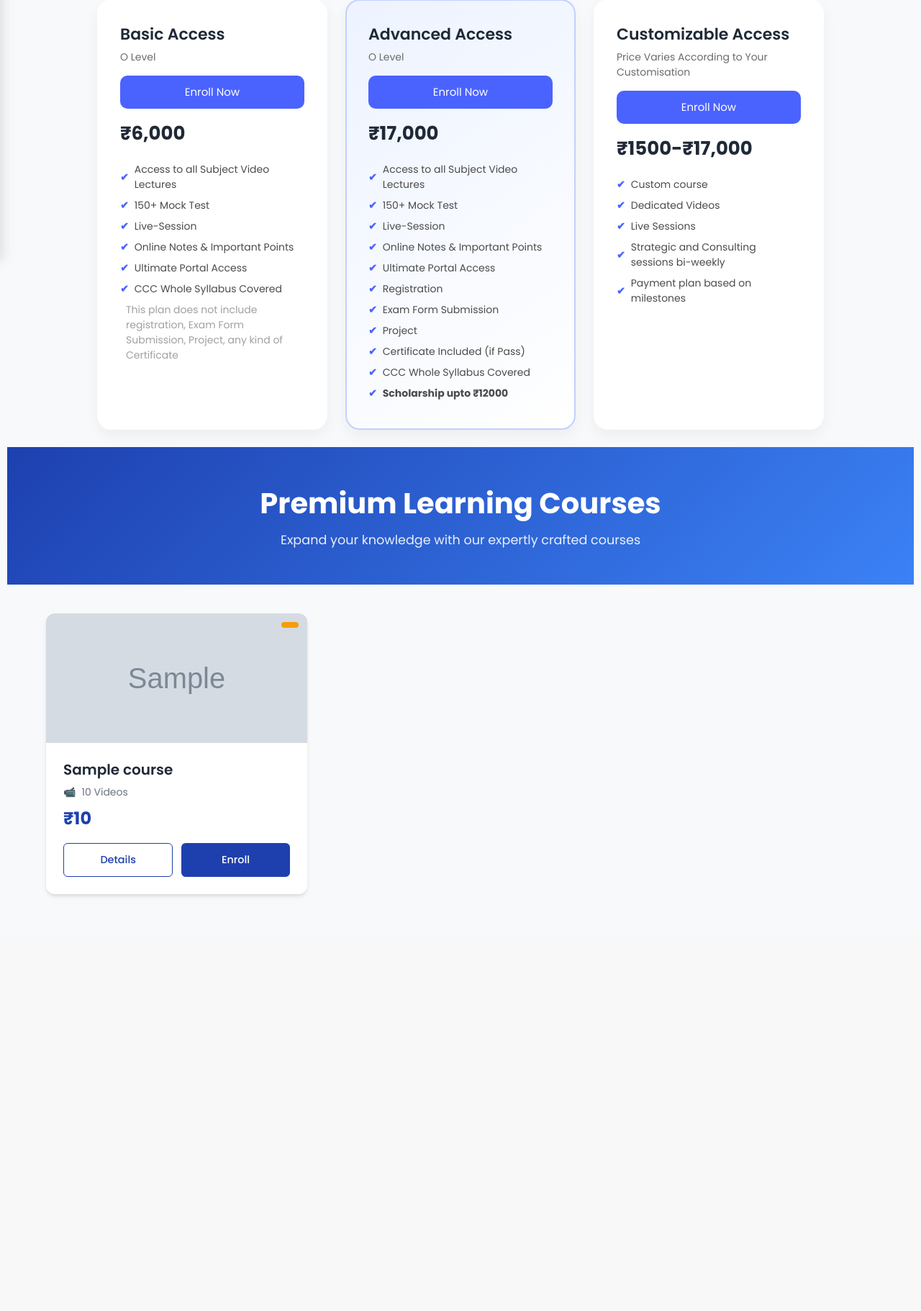
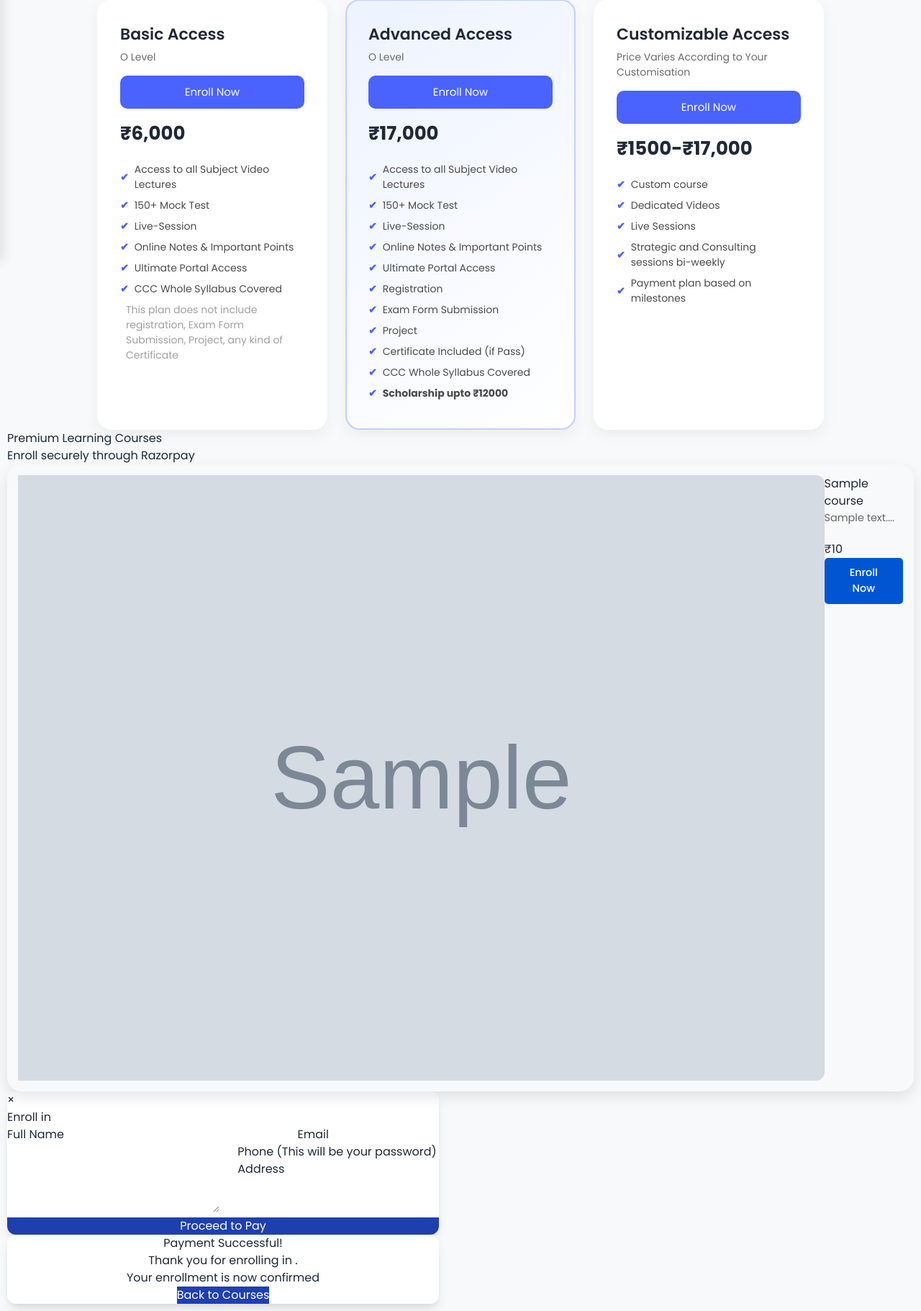
Before and after one commit to CodeSleek00/Faiz_computer_institute, a PHP site: page /o-level/index.php in a window 1280 px wide. Shown: the part 438-2259 px from the top of the page at 72% size. Before the commit the page ends 1683 px from the top, so only its background shows below. Run offline with PHP 8.4, Linux system fonts and the light colour scheme; tables that the repository leaves empty or names only in its code hold one stand-in row (values such as "Sample post"); grey boxes marked "Sample" are stand-in pictures; some libraries are stand-ins or nearby versions.

Commit message:
Update index.php

```diff
--- a/o-level/index.php
+++ b/o-level/index.php
@@ -1,4 +1,43 @@
-<?php include '../db/db_connect.php';
+<?php
+require 'db_connect.php';
+session_start();
+
+// Insert only after payment success
+if ($_SERVER['REQUEST_METHOD'] === 'POST' && isset($_POST['payment_confirmed'])) {
+    // Debug: POST data को log करें (बाद में हटा दें)
+    error_log("POST Data: " . print_r($_POST, true));
+
+    $name    = mysqli_real_escape_string($conn, $_POST['name']);
+    $email   = mysqli_real_escape_string($conn, $_POST['email']);
+    $phone   = mysqli_real_escape_string($conn, $_POST['phone']);
+    $address = mysqli_real_escape_string($conn, $_POST['address']);
+    $plan    = mysqli_real_escape_string($conn, $_POST['plan_name']);
+    $price   = (float)$_POST['price_val'];  // ← यहीं float में कास्ट
+
+    // Generate ID
+    $res = $conn->query("SELECT MAX(id) AS last_id FROM olevel_enrollments");
+    $row = $res->fetch_assoc();
+    $next = ($row['last_id'] ?? 1000) + 1;
+    $student_id = "FAIZ-OLEVEL-" . $next;
+
+    $password = $phone;
+
+    $stmt = $conn->prepare("INSERT INTO olevel_enrollments
+    (student_id, name, email, phone, address, plan_name, amount, payment_status, password)
+    VALUES (?, ?, ?, ?, ?, ?, ?, ?, ?)");
+$payment_status = 'Paid';
+$stmt->bind_param("ssssssdss", $student_id, $name, $email, $phone, $address, $plan, $price, $payment_status, $password);
+
+    if ($stmt->execute()) {
+        echo "success";
+    } else {
+        error_log("DB Insert Error: " . $stmt->error);
+        echo "Database error: " . $stmt->error;
+    }
+    $stmt->close();
+    exit;
+}
+
 $courses = $conn->query("SELECT * FROM single_courses ORDER BY id DESC");
 ?>
 <!DOCTYPE html>
@@ -257,136 +296,138 @@ $courses = $conn->query("SELECT * FROM single_courses ORDER BY id DESC");
     </div>
   </div>
 
-<header class="page-header">
-  <h1 class="page-title">Premium Learning Courses</h1>
-  <p class="page-subtitle">Expand your knowledge with our expertly crafted courses</p>
+<header>
+  <h1>Premium Learning Courses</h1>
+  <p>Enroll securely through Razorpay</p>
 </header>
 
-<main class="courses-container">
-  <div class="courses-grid">
-    <?php while($c = $courses->fetch_assoc()): ?>
-    <div class="course-card">
-      <div class="course-image-container">
-        <?php if($c['image']): ?>
-          <img src="<?= htmlspecialchars($c['image']) ?>" alt="<?= htmlspecialchars($c['name']) ?>" class="course-image">
-        <?php else: ?>
-          <img src="https://via.placeholder.com/400x200/1e40af/ffffff?text=Course+Image" alt="Course Image" class="course-image">
-        <?php endif; ?>
-        <span class="course-type-badge"><?= htmlspecialchars($c['type']) ?></span>
-      </div>
-      <div class="course-content">
-        <h3 class="course-title"><?= htmlspecialchars($c['name']) ?></h3>
-        <div class="course-meta">
-          <div class="course-videos">
-            <span>📹</span>
-            <span><?= htmlspecialchars($c['total_videos']) ?> Videos</span>
-          </div>
-        </div>
-        <div class="course-price">₹<?= htmlspecialchars($c['price']) ?></div>
-        <div class="course-actions">
-          <button class="btn btn-outline" onclick="showCourseDetails(`<?= htmlspecialchars($c['name']) ?>`, `<?= htmlspecialchars($c['description']) ?>`, <?= $c['price'] ?>, '<?= htmlspecialchars($c['type']) ?>')">Details</button>
-          <button class="btn btn-primary" onclick="enrollNow(`<?= htmlspecialchars($c['name']) ?>`, <?= $c['price'] ?>)">Enroll</button>
-        </div>
+<div class="grid">
+<?php while($c = $courses->fetch_assoc()):
+    $clean_price = (float)preg_replace('/[^0-9.]/', '', $c['price']); // सिर्फ़ नंबर
+?>
+  <div class="card">
+    <img src="<?= htmlspecialchars($c['image'] ?: 'https://via.placeholder.com/400x200/1e40af/ffffff?text=Course+Image') ?>" alt="Course">
+    <div class="card-body">
+      <h3><?= htmlspecialchars($c['name']) ?></h3>
+      <p style="color:#666;font-size:.9rem;"><?= htmlspecialchars(substr($c['description'],0,60)) ?>...</p>
+      <div class="price">₹<?= number_format($clean_price, 0) ?></div>
+      <button class="btn-primary"
+              onclick='openForm(<?= json_encode($c["name"]) ?>, <?= json_encode($clean_price) ?>)'>
+        Enroll Now
+      </button>
     </div>
   </div>
 <?php endwhile; ?>
 </div>
-</main>
 
-<!-- Course Details Modal -->
-<div class="modal-overlay" id="courseDetailsModal">
+<!-- Enrollment Modal -->
+<div class="modal" id="enrollModal">
   <div class="modal-content">
-    <div class="modal-header">
-      <h2 class="modal-title" id="modalCourseTitle"></h2>
-      <button class="close-btn" onclick="closeModal()">×</button>
-    </div>
-    <div class="modal-body">
-      <div class="modal-description">
-       <p id="modalCourseDescription"></p>
-      </div>
-      <div class="modal-features">
-        <h3 class="modal-features-title">What you'll learn</h3>
-        <ul class="modal-features-list" id="modalFeaturesList"></ul>
-      </div>
-      <div class="modal-price-section">
-        <div>
-          <span>Course Price:</span>
-          <div class="modal-price" id="modalCoursePrice"></div>
+    <span class="close" onclick="closeForm()">&times;</span>
+    <h2>Enroll in <span id="courseTitle"></span></h2>
+    <form id="enrollForm" onsubmit="startPayment(event)">
+      <input type="hidden" name="plan_name" id="planInput">
+      <input type="hidden" name="price_val" id="priceInput">
+      <label>Full Name</label>
+      <input type="text" name="name" required>
+      <label>Email</label>
+      <input type="email" name="email" required>
+      <label>Phone (This will be your password)</label>
+      <input type="text" name="phone" required pattern="[0-9]{10}" title="10 digit mobile number">
+      <label>Address</label>
+      <textarea name="address" required></textarea>
+      <button type="submit" class="btn-primary" style="width:100%;">Proceed to Pay</button>
+    </form>
   </div>
 </div>
-      <div class="modal-actions">
-        <button class="btn btn-outline btn-full" onclick="closeModal()">Continue Browsing</button>
-        <button class="btn btn-primary btn-full" id="modalEnrollBtn">Enroll Now</button>
-      </div>
-    </div>
+
+<!-- Thank You Modal -->
+<div class="modal" id="thankYouModal">
+  <div class="modal-content" style="text-align:center;">
+    <h2>Payment Successful!</h2>
+    <p>Thank you for enrolling in <b id="thankCourse"></b>.</p>
+    <p>Your enrollment is now confirmed</p>
+    <button onclick="location.reload()" class="btn-primary">Back to Courses</button>
   </div>
 </div>
 
 <script>
-let currentCourse = "";
-let currentPrice = 0;
+function openForm(course, price){
+  const numPrice = parseFloat(price);
+  if (isNaN(numPrice) || numPrice <= 0) {
+    alert("Invalid course price!");
+    return;
+  }
+  document.getElementById('courseTitle').textContent = course;
+  document.getElementById('planInput').value = course;
+  document.getElementById('priceInput').value = numPrice;
+  document.getElementById('enrollModal').style.display = 'flex';
+}
 
-function showCourseDetails(name, description, price, type) {
-  currentCourse = name;
-  currentPrice = price;
+function closeForm(){
+  document.getElementById('enrollModal').style.display = 'none';
+}
 
-  document.getElementById('modalCourseTitle').textContent = name;
-  document.getElementById('modalCourseDescription').textContent = description;
-  document.getElementById('modalCoursePrice').textContent = `₹${price}`;
+function startPayment(e){
+  e.preventDefault();
+  const form = e.target;
+  const data = Object.fromEntries(new FormData(form).entries());
 
-  // Convert description into features list
-  const featuresList = document.getElementById('modalFeaturesList');
-  featuresList.innerHTML = '';
+  const price = parseFloat(data.price_val);
+  if (isNaN(price) || price <= 0) {
+    alert("Invalid price amount!");
+    return;
+  }
 
-  // Split description by commas and create list items
-  const features = description.split(',').map(item => item.trim());
-  features.forEach(feature => {
-    if (feature) {
-      const li = document.createElement('li');
-      li.className = 'modal-feature-item';
-      li.textContent = feature;
-      featuresList.appendChild(li);
+  const options = {
+    key: "rzp_test_Rc7TynjHcNrEfB",
+    amount: Math.round(price * 100), // Razorpay expects paise
+    currency: "INR",
+    name: "Pyaara Store",
+    description: data.plan_name,
+    handler: function (){
+      fetch("", {
+        method: "POST",
+        headers: {"Content-Type": "application/x-www-form-urlencoded"},
+        body: new URLSearchParams({...data, payment_confirmed: 1})
+      })
+      .then(res => res.text())
+      .then(res => {
+        if (res.trim() === "success") {
+          showThankYou(data);
+        } else {
+          alert("Enrollment failed. Please contact support.\nResponse: " + res);
         }
+      })
+      .catch(err => {
+        console.error(err);
+        alert("Network error. Try again.");
       });
-
-  // Update enroll button
-  const enrollBtn = document.getElementById('modalEnrollBtn');
-  enrollBtn.onclick = function() {
-    enrollNow(name, price);
+    },
+    prefill: {
+      name: data.name,
+      email: data.email,
+      contact: data.phone
+    },
+    theme: { color: "#1e40af" }
   };
 
-  // Show modal
-  document.getElementById('courseDetailsModal').style.display = 'flex';
+  const rzp = new Razorpay(options);
+  rzp.open();
 }
 
-function closeModal() {
-  document.getElementById('courseDetailsModal').style.display = 'none';
+function showThankYou(data){
+  document.getElementById('enrollModal').style.display = 'none';
+  document.getElementById('thankCourse').textContent = data.plan_name;
+  document.getElementById('thankYouModal').style.display = 'flex';
 }
 
-// Close modal when clicking outside the content
-document.getElementById('courseDetailsModal').addEventListener('click', function(e) {
-  if (e.target === this) {
-    closeModal();
-  }
-});
-
-// Razorpay integration
-function enrollNow(courseName, amount) {
-  var options = {
-    "key": "rzp_test_Rc7TynjHcNrEfB",
-    "amount": amount * 100,
-    "currency": "INR",
-    "name": "Faiz Computer Institute",
-    "description": courseName,
-    "handler": function (response) {
-      alert("Payment Successful! Payment ID: " + response.razorpay_payment_id);
-      window.location.href = 'thank_you.php';
-    },
-    "theme": {"color": "#1e40af"}
-  };
-
-  var rzp1 = new Razorpay(options);
-  rzp1.open();
+// Close modals when clicking outside
+window.onclick = function(e) {
+  const enrollModal = document.getElementById('enrollModal');
+  const thankModal = document.getElementById('thankYouModal');
+  if (e.target === enrollModal) enrollModal.style.display = 'none';
+  if (e.target === thankModal) thankModal.style.display = 'none';
 }
 </script>
 
```
Lines whose indentation alone changed are shown as unchanged.
